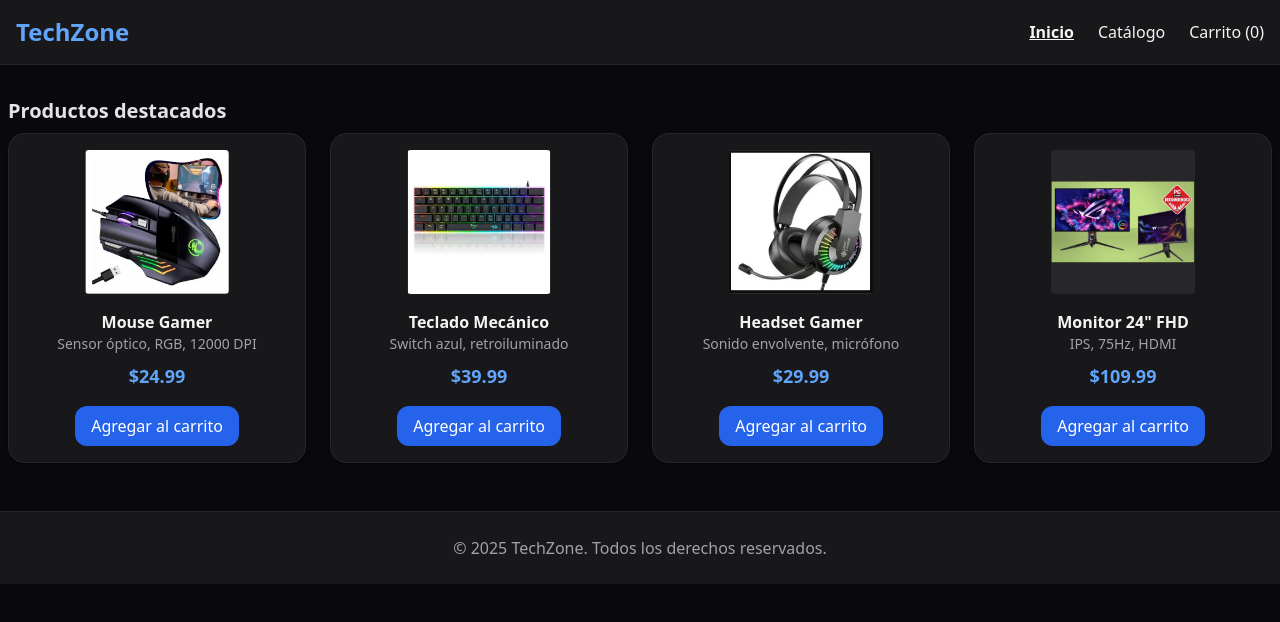
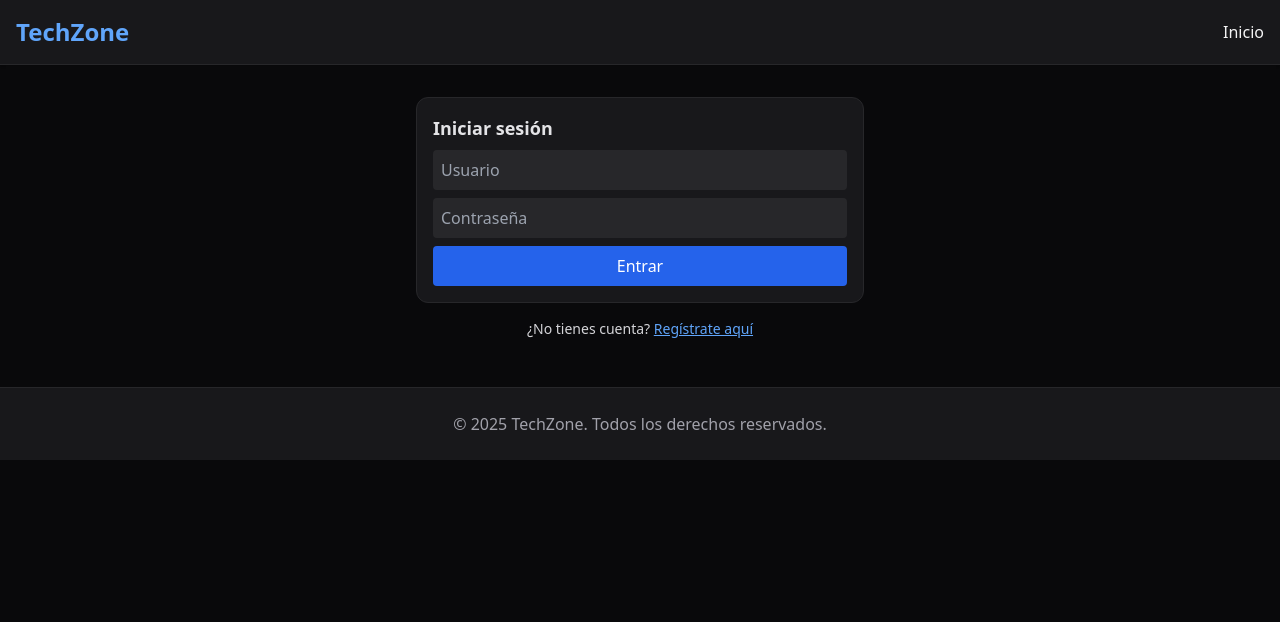
Before and after one commit to Ronald-Unab/TechZone, a React (Create React App) app in the folder techzone/: page / in a window 1280 px wide. Shown: the top 622 px of the page. Built offline with nearby package versions, Linux system fonts and the light colour scheme.

Commit message:
Login y correccion del carrito.

```diff
--- a/techzone/src/App.js
+++ b/techzone/src/App.js
@@ -1,4 +1,6 @@
-import React, { useState } from "react";
+import React, { useState, useEffect } from "react";
+import Register from "./Register";
+import Login from "./Login";
 
 // Productos destacados para la Home
 const featuredProducts = [
@@ -80,28 +82,53 @@ const catalogProducts = [
 ];
 
 export default function App() {
+
   const [message, setMessage] = useState("");
-  const [view, setView] = useState("home");
-  const [cart, setCart] = useState([]); // [{product, quantity}]
+  const [user, setUser] = useState(localStorage.getItem("currentUser"));
+  const [view, setView] = useState(user ? "home" : "login");
+  const [cart, setCart] = useState([]);
+
+  useEffect(() => {
+    const currentUser = localStorage.getItem('currentUser');
+    if (currentUser) {
+      setUser(currentUser);
+      const savedCart = JSON.parse(localStorage.getItem(`cart_${currentUser}`)) || [];
+      setCart(savedCart);
+    }
+  }, []);
 
   // Navegación
   function handleNav(section) {
+    if (!user && (section === "home" || section === "catalog" || section === "cart")) {
+      setView("login");
+    } else {
       setView(section);
+    }
     setMessage("");
   }
 
   // Añadir al carrito
   function handleAddToCart(product) {
-    setCart(prev => {
-      const idx = prev.findIndex(item => item.product.id === product.id);
-      if (idx >= 0) {
-        const updated = [...prev];
-        updated[idx].quantity++;
-        return updated;
+    const existing = cart.find(item => item.product.id === product.id);
+
+    let updatedCart;
+    if (existing) {
+      updatedCart = cart.map(item => {
+        if (item.product.id === product.id) {
+          return { ...item, quantity: item.quantity + 1 };
+        }
+        return item;
+      });
     } else {
-        return [...prev, { product, quantity: 1 }];
+      updatedCart = [...cart, { product, quantity: 1 }];
     }
-    });
+
+    setCart(updatedCart);
+
+    if (user) {
+      localStorage.setItem(`cart_${user}`, JSON.stringify(updatedCart));
+    }
+
     setMessage(`Producto "${product.name}" agregado al carrito.`);
     setTimeout(() => setMessage(""), 1800);
   }
@@ -190,11 +217,13 @@ export default function App() {
         <div className="container mx-auto flex justify-between items-center">
           <h1 className="text-2xl font-bold cursor-pointer text-blue-400" onClick={() => handleNav("home")}>TechZone</h1>
           <nav>
-            <ul className="flex gap-6">
+            <ul className="flex gap-6 items-center">
               <li>
                 <button onClick={() => handleNav("home")}
                   className={`hover:underline ${view === "home" ? "font-bold underline" : ""}`}>Inicio</button>
               </li>
+              {user && (
+                <>
                   <li>
                     <button onClick={() => handleNav("catalog")}
                       className={`hover:underline ${view === "catalog" ? "font-bold underline" : ""}`}>Catálogo</button>
@@ -205,6 +234,21 @@ export default function App() {
                       Carrito ({cart.reduce((sum, item) => sum + item.quantity, 0)})
                     </button>
                   </li>
+                  <li>
+                    <button
+                      onClick={() => {
+                        localStorage.removeItem("currentUser");
+                        setUser(null);
+                        setCart([]);
+                        setView("login");
+                      }}
+                      className="bg-red-500 text-white px-3 py-1 rounded-lg text-sm"
+                    >
+                      Cerrar sesión
+                    </button>
+                  </li>
+                </>
+              )}
             </ul>
           </nav>
         </div>
@@ -215,6 +259,39 @@ export default function App() {
             {message}
           </div>
         )}
+        {!user ? (
+          <>
+            {view === "login" && (
+              <div className="max-w-md mx-auto text-zinc-300">
+                <Login onLogin={(username) => { setUser(username); setView("home"); }} />
+                <p className="text-sm text-center mt-4">
+                  ¿No tienes cuenta?{" "}
+                  <button
+                    onClick={() => setView("register")}
+                    className="text-blue-400 underline"
+                  >
+                    Regístrate aquí
+                  </button>
+                </p>
+              </div>
+            )}
+            {view === "register" && (
+              <div className="max-w-md mx-auto text-zinc-300">
+                <Register onRegister={(username) => { setUser(username); setView("home"); }} />
+                <p className="text-sm text-center mt-4">
+                  ¿Ya estás registrado?{" "}
+                  <button
+                    onClick={() => setView("login")}
+                    className="text-blue-400 underline"
+                  >
+                    Inicia sesión
+                  </button>
+                </p>
+              </div>
+            )}
+          </>
+        ) : (
+          <>
             {view === "home" && (
               <section className="mb-12">
                 <h2 className="text-xl font-semibold mb-2 text-zinc-200">Productos destacados</h2>
@@ -223,15 +300,29 @@ export default function App() {
             )}
             {view === "catalog" && (
               <section>
+                {user ? (
+                  <>
                     <h2 className="text-xl font-semibold mb-2 text-zinc-200">Catálogo completo</h2>
                     <ProductGrid products={catalogProducts} />
+                  </>
+                ) : (
+                  <p className="text-red-500">Debes iniciar sesión para ver el catálogo.</p>
+                )}
               </section>
             )}
             {view === "cart" && (
               <section>
+                {user ? (
+                  <>
                     <h2 className="text-xl font-semibold mb-2 text-zinc-200">Carrito de compras</h2>
                     <Cart />
+                  </>
+                ) : (
+                  <p className="text-red-500">Debes iniciar sesión para ver el carrito.</p>
+                )}
               </section>
+            )}
+          </>
         )}
       </main>
       <footer className="bg-zinc-900 text-zinc-400 py-6 mt-12 border-t border-zinc-800">
--- /dev/null
+++ b/techzone/src/Login.js
@@ -0,0 +1,55 @@
+import React, { useState } from "react";
+
+export default function Login({ onLogin }) {
+  const [username, setUsername] = useState("");
+  const [password, setPassword] = useState("");
+
+  const handleSubmit = (e) => {
+    e.preventDefault();
+    const savedUsers = JSON.parse(localStorage.getItem('users')) || [];
+
+    // Si no hay usuarios registrados
+    if (savedUsers.length === 0) {
+      alert("No hay usuarios registrados. Por favor, regístrate primero.");
+      return;
+    }
+
+    // Buscar coincidencia por nombre y contraseña
+    const foundUser = savedUsers.find(u => u.username === username && u.password === password);
+
+    if (foundUser) {
+      localStorage.setItem('currentUser', username);
+      onLogin(username);
+    } else {
+      alert("Usuario o contraseña incorrectos.");
+    }
+  };
+
+  return (
+    <form onSubmit={handleSubmit} className="mb-4 p-4 bg-zinc-900 rounded-xl border border-zinc-800">
+      <h3 className="text-lg font-semibold text-zinc-200 mb-2">Iniciar sesión</h3>
+      <input
+        type="text"
+        value={username}
+        onChange={(e) => setUsername(e.target.value)}
+        placeholder="Usuario"
+        className="block w-full mb-2 p-2 rounded bg-zinc-800 text-white"
+        required
+      />
+      <input
+        type="password"
+        value={password}
+        onChange={(e) => setPassword(e.target.value)}
+        placeholder="Contraseña"
+        className="block w-full mb-2 p-2 rounded bg-zinc-800 text-white"
+        required
+      />
+      <button
+        type="submit"
+        className="w-full bg-blue-600 hover:bg-blue-700 text-white py-2 rounded"
+      >
+        Entrar
+      </button>
+    </form>
+  );
+}
--- /dev/null
+++ b/techzone/src/Register.js
@@ -0,0 +1,55 @@
+import React, { useState } from "react";
+
+export default function Register({ onRegister }) {
+  const [username, setUsername] = useState("");
+  const [password, setPassword] = useState("");
+
+  function handleSubmit(e) {
+    e.preventDefault();
+
+    // Cargar usuarios existentes
+    const savedUsers = JSON.parse(localStorage.getItem('users')) || [];
+
+    // Verificar si el usuario ya existe
+    const exists = savedUsers.some(u => u.username === username);
+    if (exists) {
+      alert("El usuario ya está registrado. Intenta iniciar sesión.");
+      return;
+    }
+
+    // Agregar nuevo usuario
+    const newUser = { username, password };
+    const updatedUsers = [...savedUsers, newUser];
+    localStorage.setItem('users', JSON.stringify(updatedUsers));
+    localStorage.setItem('currentUser', username);
+    onRegister(username);
+  }
+
+  return (
+    <form onSubmit={handleSubmit} className="mb-4 p-4 bg-zinc-900 rounded-xl border border-zinc-800">
+      <h3 className="text-lg font-semibold text-zinc-200 mb-2">Registro de usuario</h3>
+      <input
+        type="text"
+        value={username}
+        onChange={(e) => setUsername(e.target.value)}
+        placeholder="Nombre de usuario"
+        className="block w-full mb-2 p-2 rounded bg-zinc-800 text-white"
+        required
+      />
+      <input
+        type="password"
+        value={password}
+        onChange={(e) => setPassword(e.target.value)}
+        placeholder="Contraseña"
+        className="block w-full mb-2 p-2 rounded bg-zinc-800 text-white"
+        required
+      />
+      <button
+        type="submit"
+        className="w-full bg-green-600 hover:bg-green-700 text-white py-2 rounded"
+      >
+        Registrarse
+      </button>
+    </form>
+  );
+}
```
Lines whose indentation alone changed are shown as unchanged.
